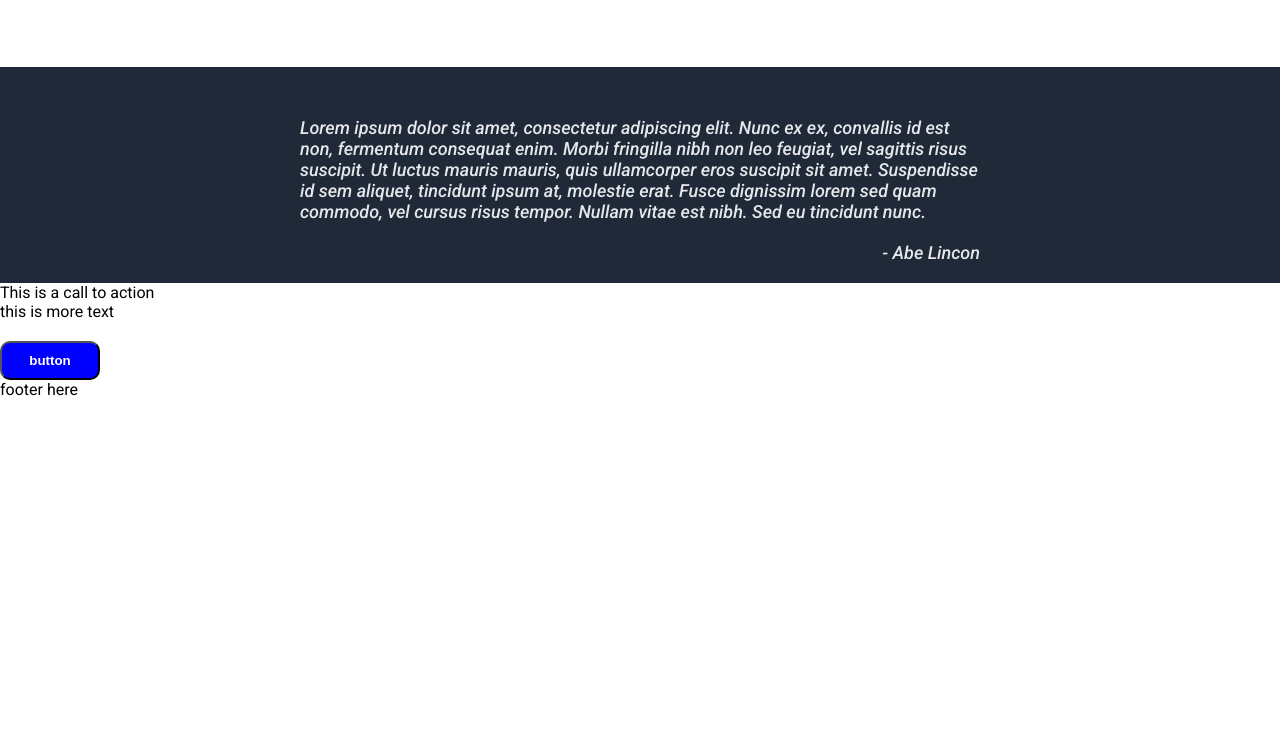
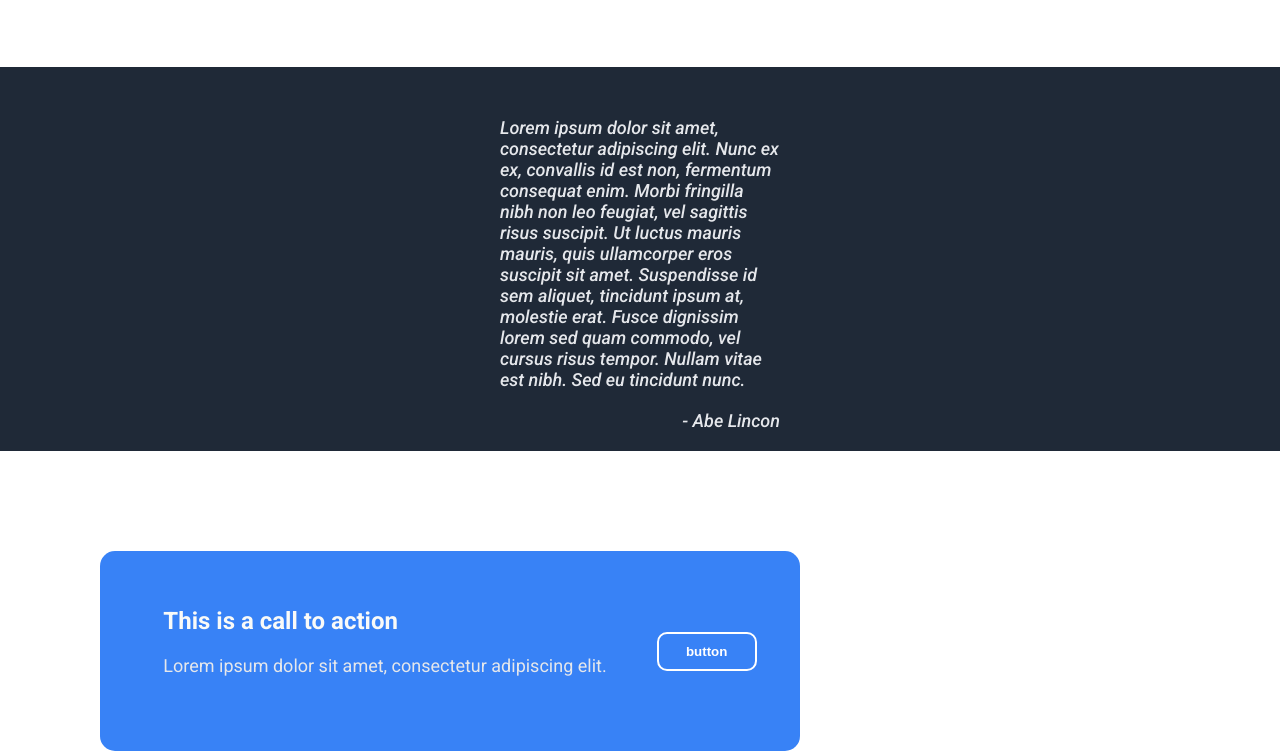
Before and after one commit to Chris-Wagg/TOP-landing-page, a plain HTML site: page index.html in a window 1280 px wide. Shown: the part 970-1724 px from the top of the page. Before the commit the page ends 1369 px from the top, so only its background shows below. Drawn offline with Linux system fonts and the light colour scheme.

Commit message:
footer added

```diff
--- a/index.html
+++ b/index.html
@@ -70,8 +70,14 @@
 			<div class="secondary-text right">- Abe Lincon</div>
 		</div>
 		<div class="container-four">
-			<div>This is a call to action</div>
-			<div>this is more text</div>
+			<div class="container-four-main-content">
+				<div class="container-four-left-content">
+					<div class="main-text">This is a call to action</div>
+					<div class="secondary-text">
+						Lorem ipsum dolor sit amet, consectetur adipiscing elit.
+					</div>
+				</div>
+			</div>
 			<button>button</button>
 		</div>
 		<div class="footer">footer here</div>
--- a/styles.css
+++ b/styles.css
@@ -69,7 +69,7 @@ body {
 }
 
 button {
-	background-color: blue;
+	background-color: #3882f6;
 	color: white;
 	width: 100px;
 	height: auto;
@@ -118,8 +118,8 @@ button {
 	font-weight: 500;
 	font-style: italic;
 	align-items: flex-end;
-	padding-left: 300px;
-	padding-right: 300px;
+	padding-left: 500px;
+	padding-right: 500px;
 	padding-top: 50px;
 }
 
@@ -129,3 +129,44 @@ button {
 	border: 3px solid #1f2937;
 	border-radius: 15px;
 }
+
+.container-four {
+	display: flex;
+	background-color: #3882f6;
+	border-radius: 15px;
+	margin: 100px;
+	justify-content: center;
+	align-items: center;
+	width: 700px;
+	height: 200px;
+}
+
+.container-four-main-content {
+	display: flex;
+	padding: 50px;
+}
+
+.container-four > button {
+	margin: 0;
+	margin-right: 30px;
+	border: 2px solid white;
+}
+
+.container-four-left-content {
+	display: flex;
+	flex-direction: column;
+	color: whit;
+}
+
+.container-four-left-content > .main-text {
+	font-size: 24px;
+}
+
+.footer {
+	display: flex;
+	justify-content: center;
+	align-items: center;
+	background-color: #1f2937;
+	color: #f9faf8;
+	padding: 20px;
+}
```
